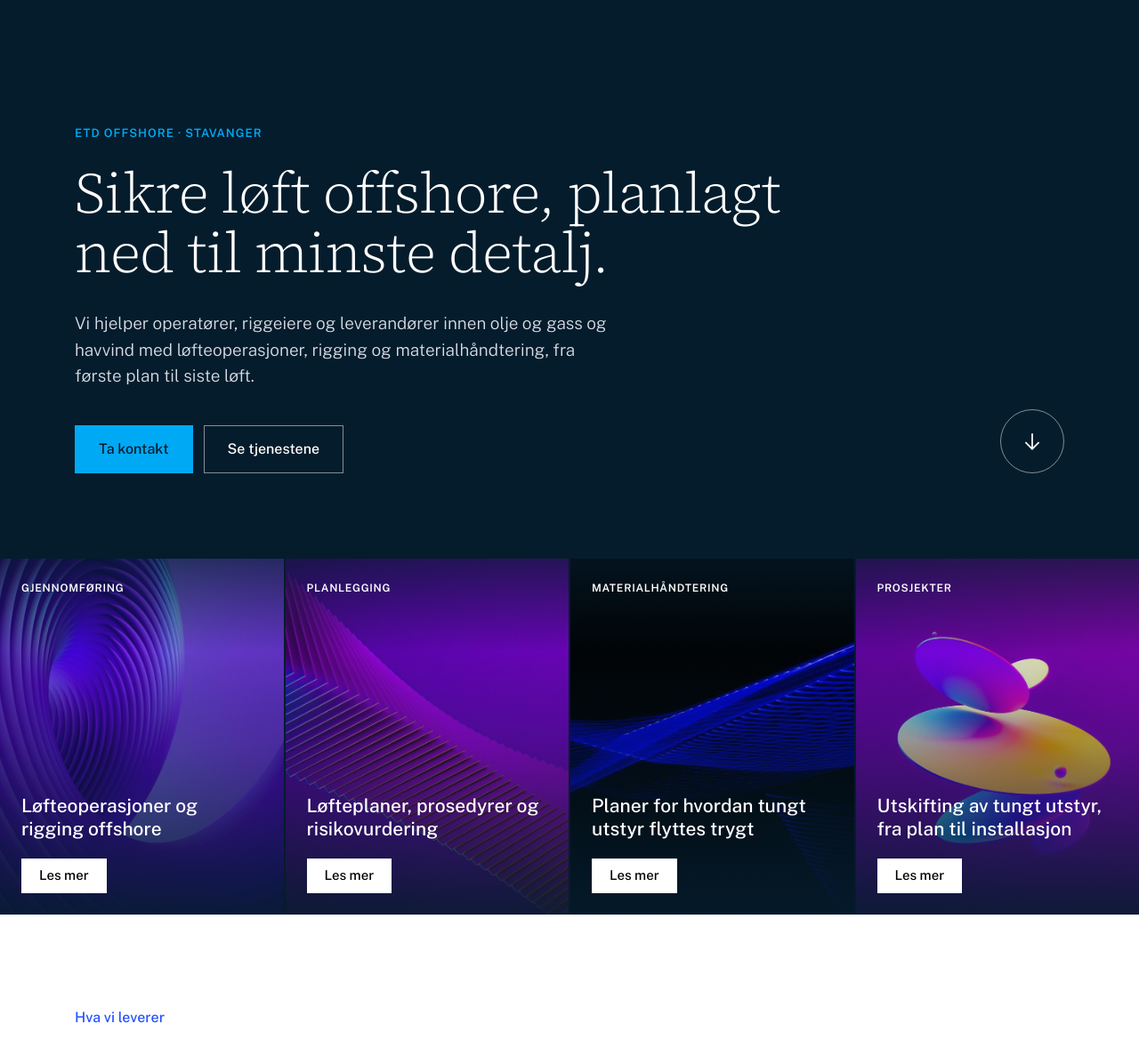
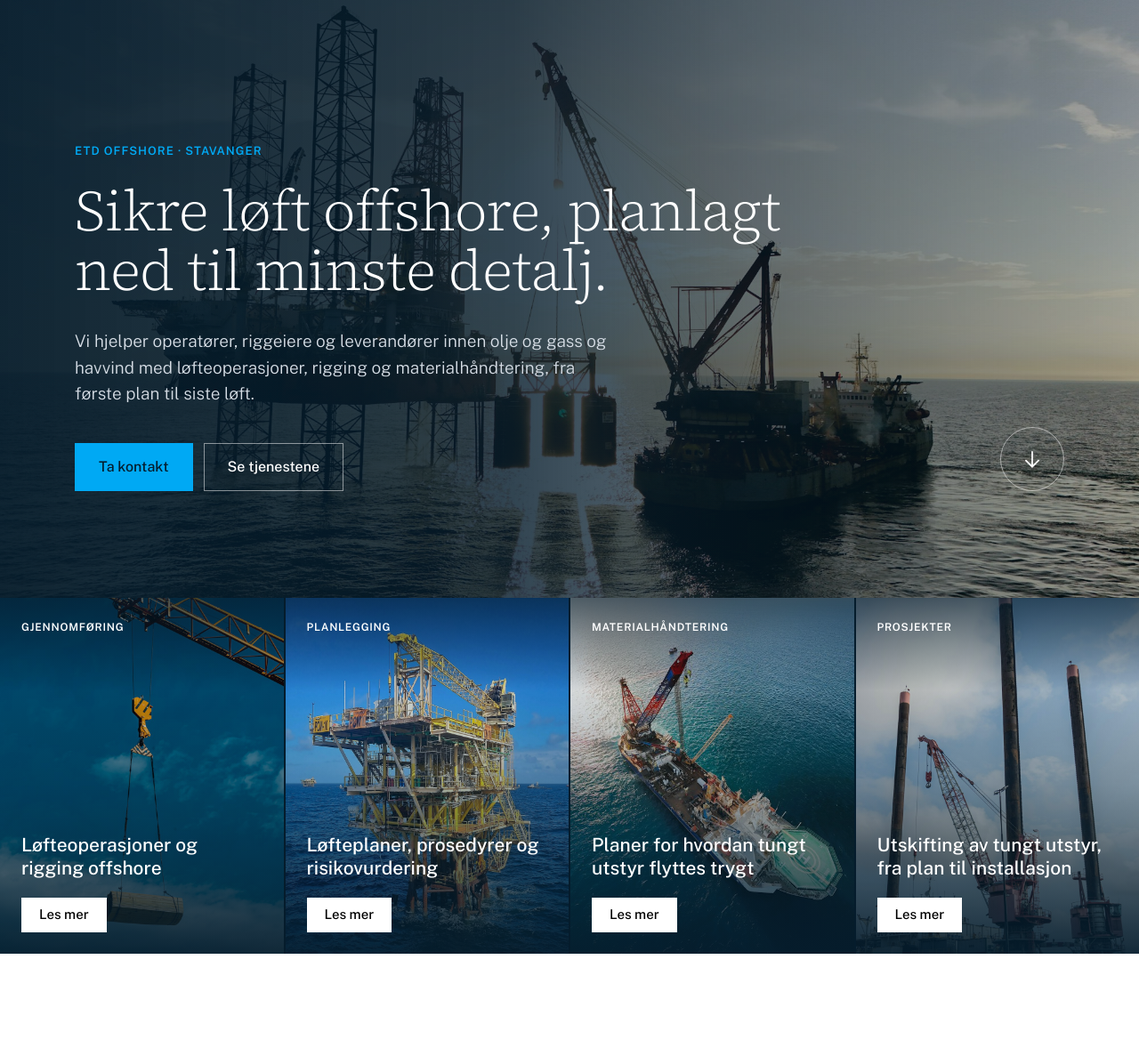
Before and after one commit to AdrianDie/etd-offshore, a plain HTML site: page index.html in a window 1280 px wide. Shown: the part 80-1249 px from the top of the page at 89% size. Drawn offline with nearby package versions, Linux system fonts and the light colour scheme.

Commit message:
Use offshore photography from Unsplash for hero, tiles and page heroes
Co-Authored-By: Claude Opus 5.5 <noreply@anthropic.com>

```diff
--- a/index.html
+++ b/index.html
@@ -10,7 +10,7 @@
 <meta property="og:title" content="ETD Offshore | Løfteoperasjoner og materialhåndtering offshore">
 <meta property="og:description" content="ETD Offshore i Stavanger leverer løfteoperasjoner, rigging, løfteplaner og materialhåndtering offshore for olje og gass og havvind.">
 <meta property="og:url" content="https://etdoffshore.no/">
-<meta property="og:image" content="https://etdoffshore.no/images/hero.jpg">
+<meta property="og:image" content="https://etdoffshore.no/images/offshore-hero.jpg">
 <meta property="og:locale" content="nb_NO">
 <meta name="twitter:card" content="summary_large_image">
 <meta name="theme-color" content="#051c2c">
@@ -48,7 +48,7 @@
 </header>
 
 <!-- 1. Hero -->
-<section class="bento-hero">
+<section class="bento-hero photo-hero">
   <div class="bento-inner">
     <div>
       <p class="hero-kicker">ETD Offshore &middot; Stavanger</p>
@@ -67,22 +67,22 @@
 
 <!-- 2. Hovedområder -->
 <div class="media-grid">
-  <a href="tjenester/#lofteoperasjoner" class="tile" style="background-image:url('images/tile-blikonsulent.jpg')">
+  <a href="tjenester/#lofteoperasjoner" class="tile" style="background-image:url('images/offshore-lift.jpg')">
     <span class="kicker">Gjennomføring</span>
     <h3>Løfteoperasjoner og rigging offshore</h3>
     <span class="tile-btn">Les mer</span>
   </a>
-  <a href="tjenester/#planlegging" class="tile" style="background-image:url('images/tile-omoss.jpg')">
+  <a href="tjenester/#planlegging" class="tile" style="background-image:url('images/offshore-platform.jpg')">
     <span class="kicker">Planlegging</span>
     <h3>Løfteplaner, prosedyrer og risikovurdering</h3>
     <span class="tile-btn">Les mer</span>
   </a>
-  <a href="tjenester/#materialhandtering" class="tile" style="background-image:url('images/article-1.jpg')">
+  <a href="tjenester/#materialhandtering" class="tile" style="background-image:url('images/offshore-vessel.jpg')">
     <span class="kicker">Materialhåndtering</span>
     <h3>Planer for hvordan tungt utstyr flyttes trygt</h3>
     <span class="tile-btn">Les mer</span>
   </a>
-  <a href="tjenester/#utskifting" class="tile" style="background-image:url('images/tile-tjenester.jpg')">
+  <a href="tjenester/#utskifting" class="tile" style="background-image:url('images/offshore-jackup.jpg')">
     <span class="kicker">Prosjekter</span>
     <h3>Utskifting av tungt utstyr, fra plan til installasjon</h3>
     <span class="tile-btn">Les mer</span>
--- a/style.css
+++ b/style.css
@@ -1094,3 +1094,10 @@ section.block, .page-hero { padding-left: max(24px, calc((100% - 1112px) / 2));
 .svc-list li { display: grid; grid-template-columns: minmax(0, 200px) minmax(0, 1fr); gap: 24px; }
 .svc-list .desc { text-align: left; max-width: none; }
 @media (max-width: 600px) { .svc-list li { grid-template-columns: 1fr; gap: 6px; } }
+.bento-hero.photo-hero {
+  background: linear-gradient(90deg, rgba(5,28,44,0.95) 0%, rgba(5,28,44,0.82) 45%, rgba(5,28,44,0.3) 100%), url('images/offshore-hero.jpg') 70% center / cover no-repeat;
+  padding-top: 160px; padding-bottom: 120px;
+}
+@media (max-width: 860px) {
+  .bento-hero.photo-hero { background: linear-gradient(180deg, rgba(5,28,44,0.7) 0%, rgba(5,28,44,0.92) 55%, rgba(5,28,44,0.97) 100%), url('images/offshore-hero.jpg') 75% center / cover no-repeat; }
+}
```
Also changed, not shown: kontakt/index.html (+2 -2 lines), tjenester/index.html (+2 -2 lines), images/article-1.jpg (deleted), images/article-3.jpg (deleted), images/offshore-haze.jpg (added), images/offshore-hero.jpg (added), images/offshore-jackup.jpg (added), images/offshore-lift.jpg (added), images/offshore-platform.jpg (added), images/offshore-vessel.jpg (added), images/tile-blikonsulent.jpg (deleted), images/tile-omoss.jpg (deleted), images/tile-slikvijobber.jpg (deleted), images/tile-tjenester.jpg (deleted).
